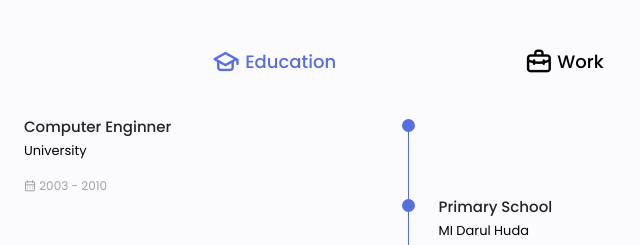
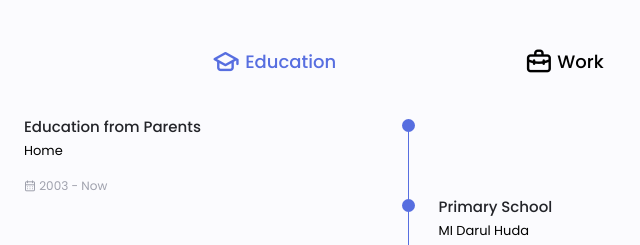
Before and after one commit to faisaaditya/Faisaaditya-Portofolio, a plain HTML site: page index.html in a window 1280 px wide. Shown: the part 2445-2690 px from the top of the page, 0-640 px from the left. Drawn offline with nearby package versions, Linux system fonts and the light colour scheme.

Commit message:
ganti Pendidikan

```diff
--- a/index.html
+++ b/index.html
@@ -325,11 +325,11 @@
             <!-- Qualification 1 -->
             <div class="qualification__data">
               <div>
-                <h3 class="qualification__title">Computer Enginner</h3>
-                <span class="qualification__subtitle">University</span>
+                <h3 class="qualification__title">Education from Parents</h3>
+                <span class="qualification__subtitle">Home</span>
                 <div class="qualification__calender">
                   <i class="uil uil-calendar-alt"></i>
-                  2003 - 2010
+                  2003 - Now
                 </div>
               </div>
 
```
